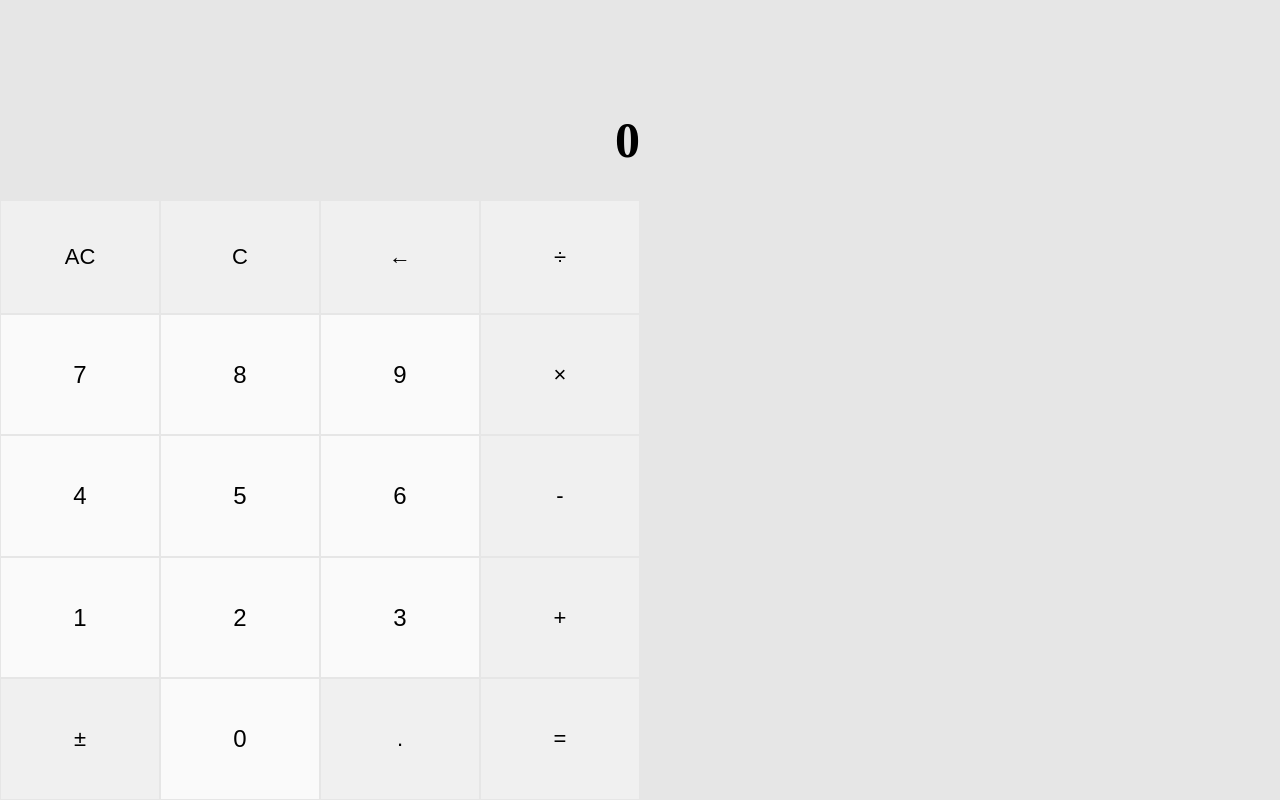
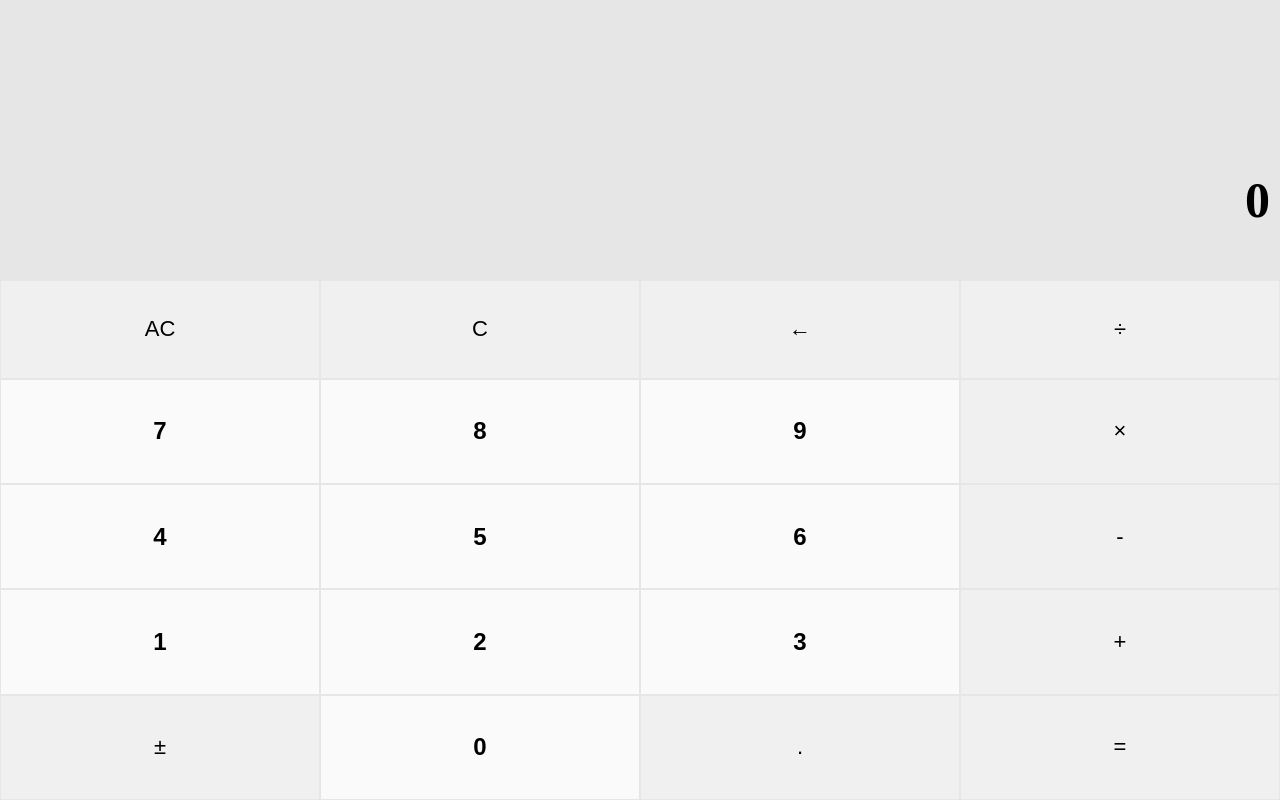
Before and after one commit to nokazn/calc-js, a plain HTML site: page index.html in a window 1280 px wide. Drawn offline with Linux system fonts and the light colour scheme.

Commit message:
update ui

```diff
--- a/main.js
+++ b/main.js
@@ -37,38 +37,9 @@ class Queue {
     return this._q[index]
   }
 
-  // get indexOfLastVal () {
-  //   const index = this._q.indexOf('')
-  //   return (index !== -1 ? index : this.length) - 1
-  // }
-
-  // get lastVal () {
-  //   const index = this.indexOfLastVal
-  //   return this._q[index] || null
-  // }
-
-  // get lastIndexOfEmpty () {
-  //   return this._q.lastIndexOf('')
-  // }
-
-  // get indexOfEmpty () {
-  //   return this._q.indexOf('')
-  // }
-  // get enterableIndex () {
-  //   const reversedIndex = this._q.slice().reverse().findIndex(ele => ele !== '')
-  //   if (reversedIndex === -1) {
-  //     return 0
-  //   } else if (!reversedIndex){
-  //     return -1
-  //   } else {
-  //     return this.length - reversedIndex
-  //   }
-  // }
-
   enqueue (val) {
     if (this._q.slice(-1)[0] === '') {
       this._q[this.length - 1] = val
-      // this._q.splice(-1, 1, val)
     } else {
       this._q.splice(0, 1)
       this._q.push(val)
@@ -123,7 +94,6 @@ class Store {
 
   calc () {
     if (this.isCalculatable) {
-      console.info(this.formula)
       const answer = (new Function(`"use strict"; return ${this.formula}`))().toString()
       this.nums.enqueue(answer)
       this.opes.dequeue()
@@ -144,6 +114,9 @@ class Viewer {
   }
 
   set num (num) {
+    if (this._getDigit(num) > 16) {
+      return
+    }
     if (!this._num) {
       if (num === '0') {
         this._num = ''
@@ -174,11 +147,25 @@ class Viewer {
   }
 
   get answerBox () {
-    return document.getElementById('answerBox').innerText
+    return document.getElementById('answerBox').innerText.replace(/,/g, '')
   }
 
   set answerBox (val) {
-    document.getElementById('answerBox').innerText = val || '0'
+    document.getElementById('answerBox').innerText = this._addCommas(val) || '0'
+  }
+
+  _getDigit (num) {
+    return num.replace('.', '').length
+  }
+
+  _addCommas (num) {
+    const replace = num => {
+      return num.replace(/(^-?(?:\d)+)(\d{3})($|(?:\.|,\d))/, (match, ...p) => {
+        const answer = [[...p][0], ',', ...[...p].slice(1, 3)].join('')
+        return match ? replace(answer) : answer
+      })
+    }
+    return replace(num)
   }
 }
 
@@ -212,7 +199,6 @@ function ope (inputOpe) {
 }
 
 function equ () {
-  // TODO
   if (store.num) {
     if (!store.ope) {
       store.ope = viewer.ope || store.opes.get(0)
@@ -246,6 +232,7 @@ function backSpace () {
 }
 
 function negate () {
+  console.log(viewer.answerBox)
   viewer.answerBox = (Number(viewer.answerBox) * -1).toString()
   viewer.num = viewer.answerBox
 }
--- a/style.css
+++ b/style.css
@@ -1,11 +1,14 @@
 body {
   margin: 0;
+  height: 100%;
+  width: 100%;
   min-height: 400px;
+  /* min-width: 600px; */
   background-color: #e6e6e6;
 }
 
 div.container {
-  width: 80vh;
+  width: 100%;
   height: 100vh;
   /* min-width: 400px;
   min-height: 300px; */
@@ -15,24 +18,27 @@ div.answer-box, div.tmp-formula-box {
   display: flex;
   align-items: center;
   justify-content: flex-end;
+  box-sizing: border-box;
   width: 100%;
+  padding-left: 10px;
+  padding-right: 10px;
 }
 
 div.tmp-formula-box {
-  height: 10%;
+  height: 15vh;
   font-size: 20px;
   color: #a9a9a9;
 }
 
 div.answer-box {
-  height: 15%;
+  height: 20vh;
   font-size: 50px;
   font-weight: bold;
 }
 
 table {
   table-layout: fixed;
-  height: 75%;
+  height: 65vh;
   width: 100%;
 }
 
@@ -46,22 +52,17 @@ button, button:active, button:focus {
   margin: 0;
 }
 
-button:focus-ring {
-
-}
-
-.num-button {
+button.num-button {
   background-color: #fafafa;
   font-size: 24px;
-  font-weight: 500;
-  /* font-weight: bold; */
+  font-weight: bold;
 }
 
 button.main-ope-button, button.sub-ope-button {
   background-color: #f0f0f0
 }
 
-.num-button:hover, button.sub-ope-button:hover {
+button.num-button:hover, button.sub-ope-button:hover {
   background-color: #e6e6e6;
 }
 
@@ -70,8 +71,6 @@ button.main-ope-button:hover {
   color: #d5eeee;
 }
 
-
-
-.num-button:focus {
+button.num-button:focus {
   border-style: none;
 }
```
